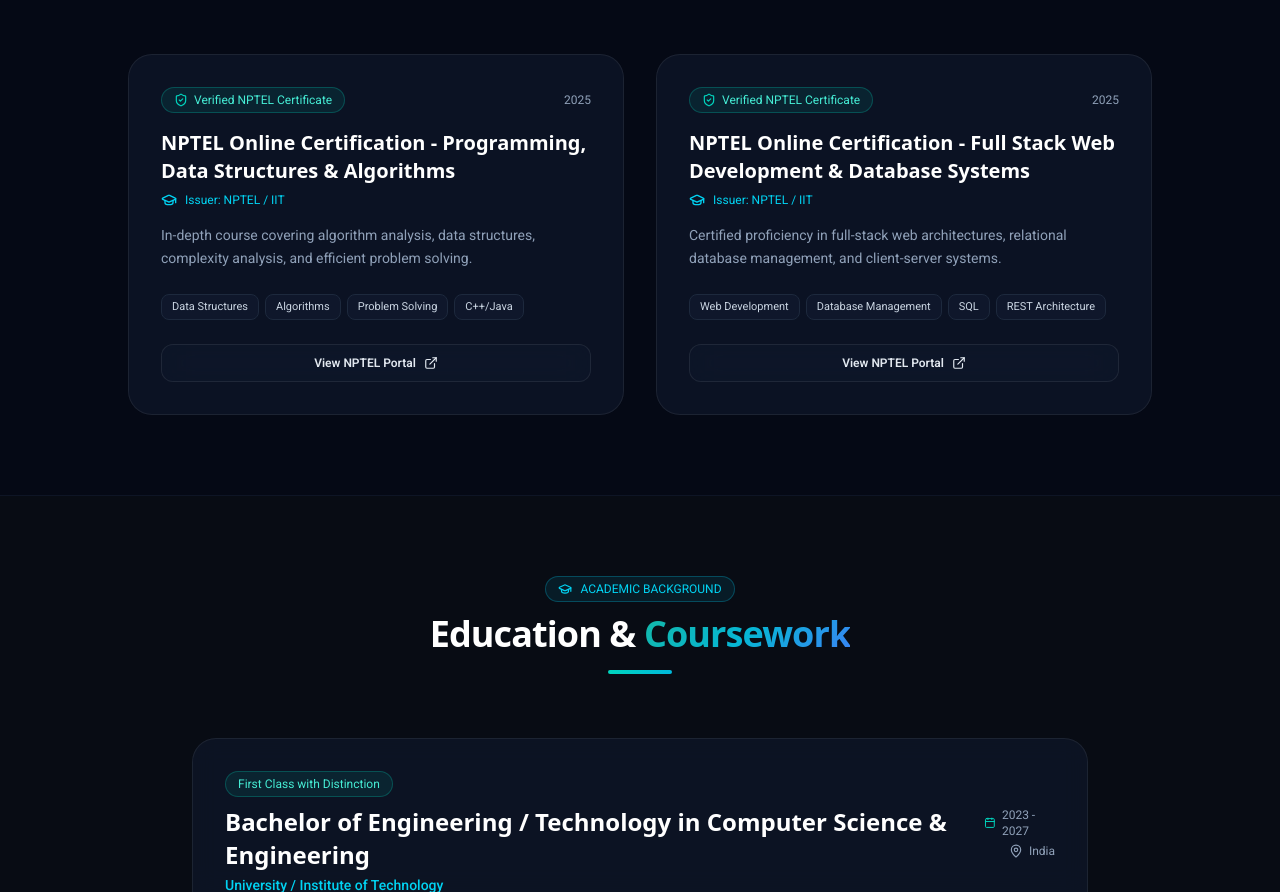
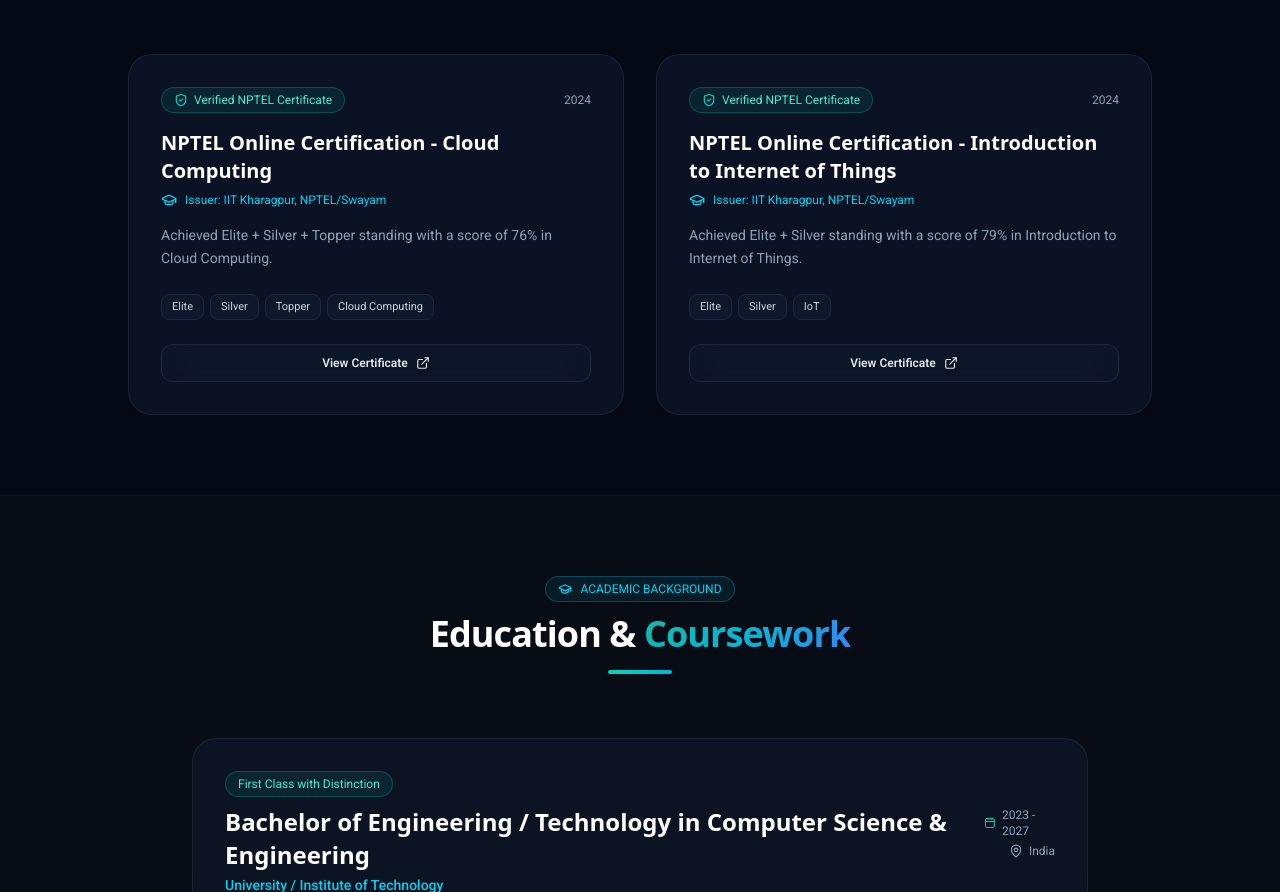
Before and after one commit to Sharwin-sriram/portfolio, a Next.js app: page / in a window 1280 px wide. Shown: the part 5580-6472 px from the top of the page. Built offline with nearby package versions, Linux system fonts and the light colour scheme; no server answers; a web font is replaced by a local one.

Commit message:
Update: certifications

```diff
--- a/src/components/Certifications.jsx
+++ b/src/components/Certifications.jsx
@@ -71,7 +71,7 @@
                 rel="noopener noreferrer"
                 className="w-full py-2.5 rounded-xl glass-panel text-slate-200 hover:text-teal-300 font-semibold text-xs border border-slate-700 hover:border-teal-500/40 transition-all flex items-center justify-center gap-2"
               >
-                <span>View NPTEL Portal</span>
+                <span>View Certificate</span>
                 <ExternalLink className="w-3.5 h-3.5" />
               </a>
 
--- a/src/components/Projects.jsx
+++ b/src/components/Projects.jsx
@@ -24,12 +24,16 @@
     loadRepos();
   }, []);
 
-  const languages = ["All", ...Array.from(new Set(repos.map((r) => r.language).filter(Boolean)))];
+  const HIDDEN_REPOS = ["nwscript", "nilesoft"];
 
-  const HIDDEN_REPOS = ["NWscript", "nilesoft-shell"];
+  const baseRepos = repos.filter((repo) =>
+    !HIDDEN_REPOS.some(hidden => repo.name.toLowerCase().includes(hidden))
+  );
 
-  const filteredRepos = repos.filter((repo) => {
-    if (HIDDEN_REPOS.some(name => repo.name.toLowerCase() === name.toLowerCase())) return false;
+  const languages = ["All", ...Array.from(new Set(baseRepos.map((r) => r.language).filter(Boolean)))]
+    .filter(lang => lang.toLowerCase() !== "nwscript");
+
+  const filteredRepos = baseRepos.filter((repo) => {
     const matchesSearch = repo.name.toLowerCase().includes(searchQuery.toLowerCase()) ||
       (repo.description && repo.description.toLowerCase().includes(searchQuery.toLowerCase()));
     const matchesLang = selectedLanguage === "All" || repo.language === selectedLanguage;
--- a/src/data/certifications.js
+++ b/src/data/certifications.js
@@ -1,20 +1,18 @@
 export const certificationsData = [
   {
-    title: "NPTEL Online Certification - Programming, Data Structures & Algorithms",
-    issuer: "NPTEL / IIT",
-    date: "2025",
-    credentialId: "NPTEL-CS-2025-01",
-    description: "In-depth course covering algorithm analysis, data structures, complexity analysis, and efficient problem solving.",
-    tags: ["Data Structures", "Algorithms", "Problem Solving", "C++/Java"],
-    link: "https://nptel.ac.in/"
+    title: "NPTEL Online Certification - Cloud Computing",
+    issuer: "IIT Kharagpur, NPTEL/Swayam",
+    date: "2024",
+    description: "Achieved Elite + Silver + Topper standing with a score of 76% in Cloud Computing.",
+    tags: ["Elite", "Silver", "Topper", "Cloud Computing"],
+    link: "/cloud-computing-certificate.pdf"
   },
   {
-    title: "NPTEL Online Certification - Full Stack Web Development & Database Systems",
-    issuer: "NPTEL / IIT",
-    date: "2025",
-    credentialId: "NPTEL-CS-2025-02",
-    description: "Certified proficiency in full-stack web architectures, relational database management, and client-server systems.",
-    tags: ["Web Development", "Database Management", "SQL", "REST Architecture"],
-    link: "https://nptel.ac.in/"
+    title: "NPTEL Online Certification - Introduction to Internet of Things",
+    issuer: "IIT Kharagpur, NPTEL/Swayam",
+    date: "2024",
+    description: "Achieved Elite + Silver standing with a score of 79% in Introduction to Internet of Things.",
+    tags: ["Elite", "Silver", "IoT"],
+    link: "/iot-certificate.pdf"
   }
 ];
```
